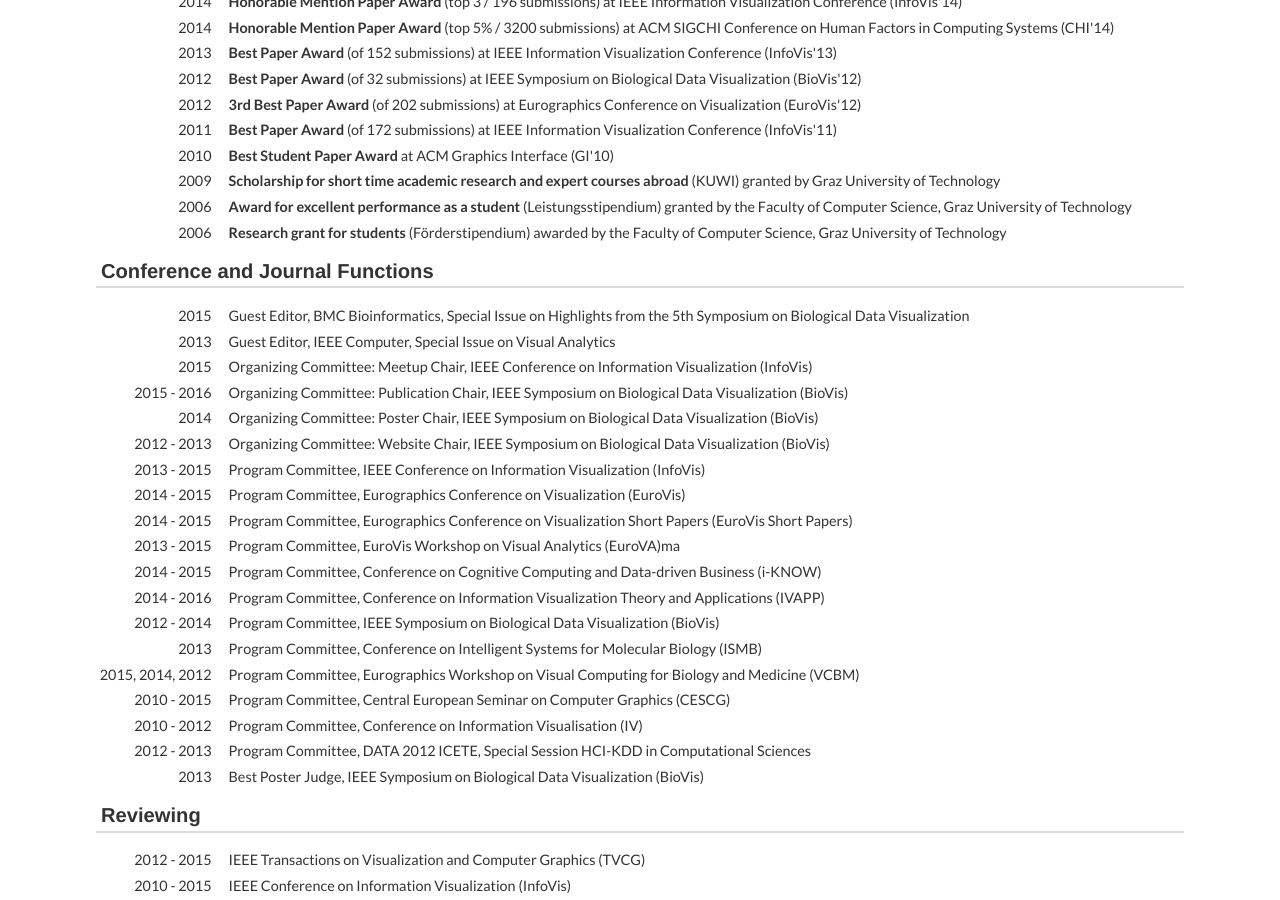
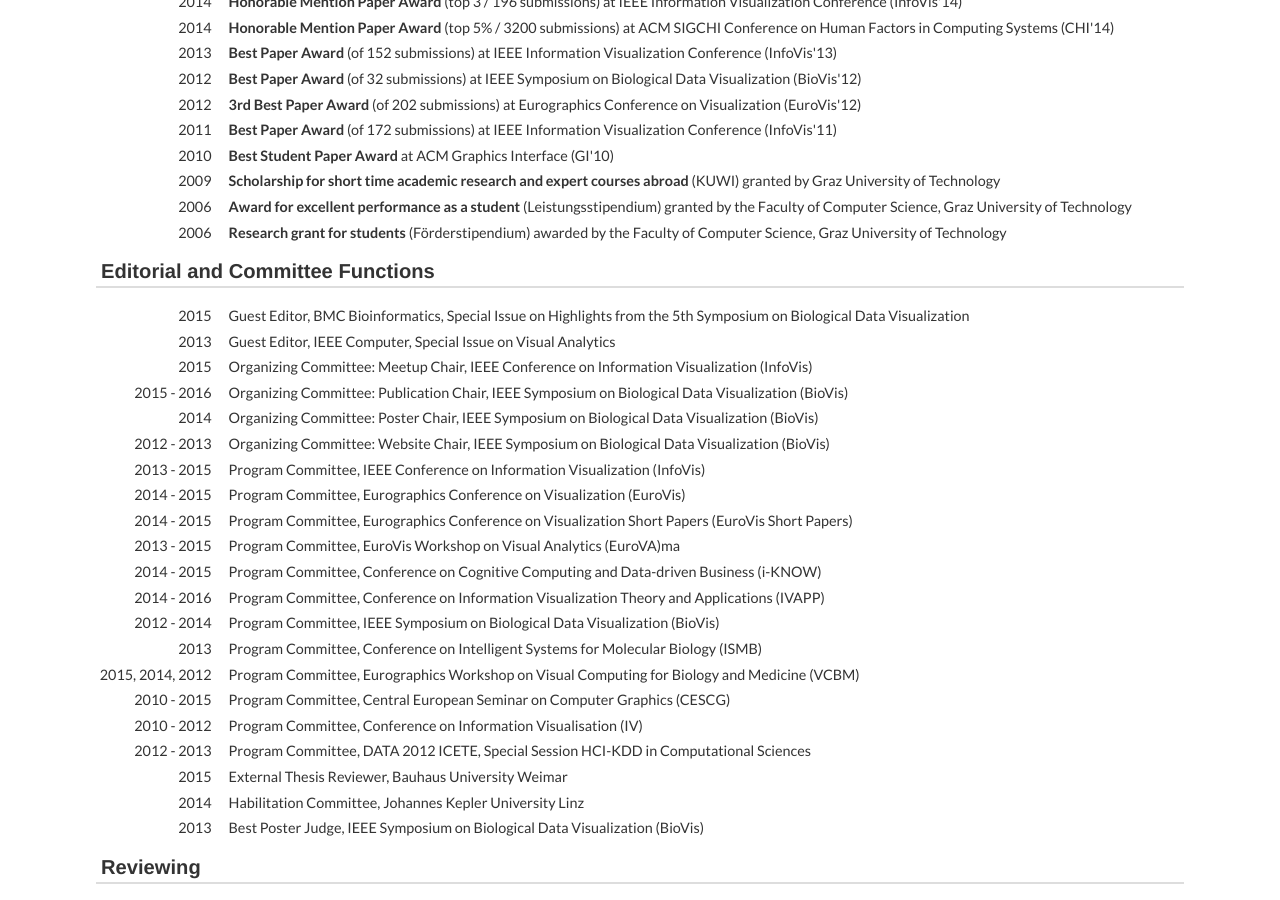
Before and after one commit to mstreit/mstreit.github.io, a Jekyll site: the page built from services.md, in a window 1280 px wide and 900 px high, scrolled down 368 px. Built offline with Jekyll 4.4.1, drawn with Linux system fonts in a browser that asks for light colours; nearby versions of some CDN libraries; some web fonts are replaced.

Commit message:
added functions

```diff
--- a/_data/functions.yml
+++ b/_data/functions.yml
@@ -70,6 +70,14 @@
   for: DATA 2012 ICETE, Special Session HCI-KDD in Computational Sciences
   years: 2012 - 2013
 
+- role: External Thesis Reviewer
+  for: Bauhaus University Weimar
+  years: 2015
+
+- role: Habilitation Committee
+  for: Johannes Kepler University Linz
+  years: 2014
+
 - role: Best Poster Judge
   for: IEEE Symposium on Biological Data Visualization (BioVis)
   years: 2013
--- a/_data/tutorials.yml
+++ b/_data/tutorials.yml
@@ -1,7 +1,7 @@
 - title: Data Visualization and Analysis
   event: Smart Production Qualification Network funded by the Austrian Research Promotion Agency (FFG)
   date: 2015-10-09
-  location: Hagenbuerg, Austria
+  location: Hagenberg, Austria
   authors: Marc Streit
 
 - title: Visualization & Visual Analytics
--- a/_layouts/services.html
+++ b/_layouts/services.html
@@ -24,7 +24,7 @@
     {% endfor %}
   </table>
 
-  <h1>Conference and Journal Functions</h1>
+  <h1>Editorial and Committee Functions</h1>
 
   <table class="functions-table">
     <tr>
```
